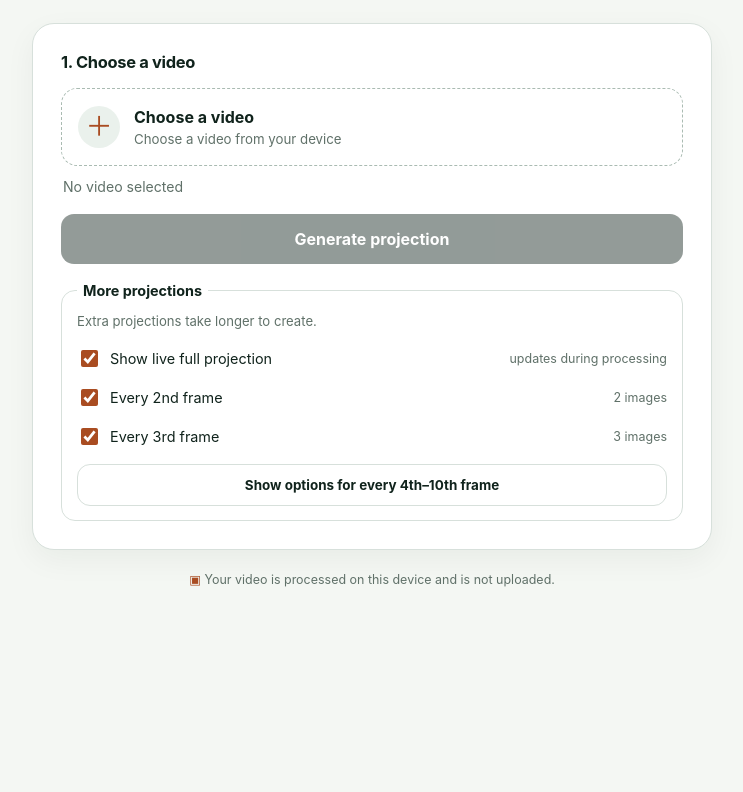
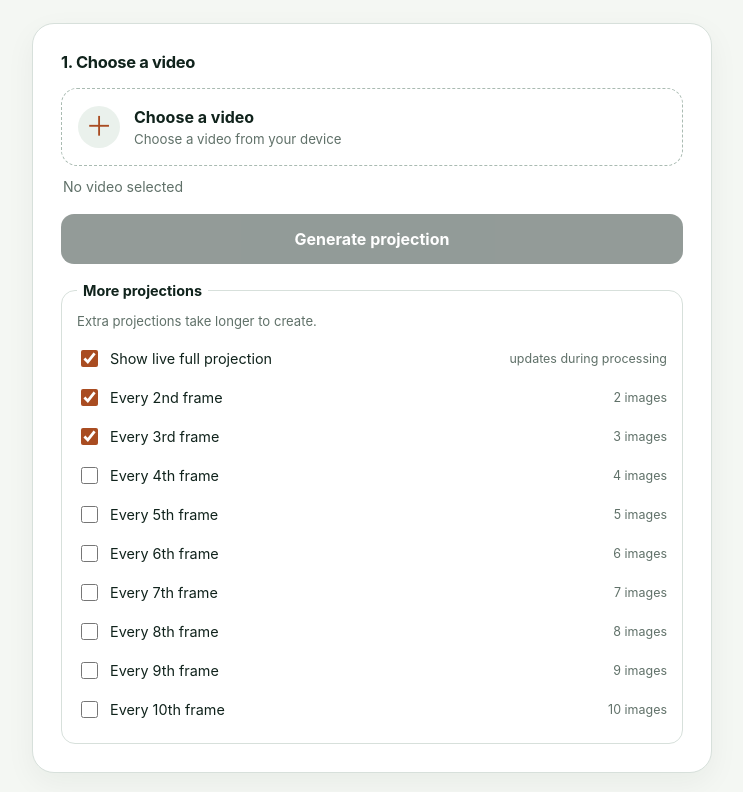
Before and after one commit to WDGAllen/minzproject, a plain HTML site: page index.html in a window 1280 px wide. Shown: the part 212-1004 px from the top of the page, without its empty margins (268-1011 px from the left). Drawn offline with Linux system fonts and the light colour scheme.

Commit message:
fix frame intervals

```diff
--- a/app.js
+++ b/app.js
@@ -143,11 +143,3 @@ async function generateProjection() {
 }
 
 generateButton.addEventListener('click', generateProjection);
-
-document.querySelector('#toggle-extended').addEventListener('click', event => {
-  const options = document.querySelector('#extended-options');
-  const expanded = event.currentTarget.getAttribute('aria-expanded') === 'true';
-  event.currentTarget.setAttribute('aria-expanded', String(!expanded));
-  options.hidden = expanded;
-  event.currentTarget.textContent = expanded ? 'Show options for every 4th–10th frame' : 'Hide options for every 4th–10th frame';
-});
--- a/index.html
+++ b/index.html
@@ -29,16 +29,13 @@
           <label><input id="live-preview" type="checkbox" checked /> Show live full projection <span>updates during processing</span></label>
           <label><input id="every-2" type="checkbox" checked /> Every 2nd frame <span>2 images</span></label>
           <label><input id="every-3" type="checkbox" checked /> Every 3rd frame <span>3 images</span></label>
-          <div id="extended-options" class="extended-options" hidden>
-            <label><input class="extra-step" type="checkbox" data-step="4" checked /> Every 4th frame <span>4 images</span></label>
-            <label><input class="extra-step" type="checkbox" data-step="5" checked /> Every 5th frame <span>5 images</span></label>
-            <label><input class="extra-step" type="checkbox" data-step="6" checked /> Every 6th frame <span>6 images</span></label>
-            <label><input class="extra-step" type="checkbox" data-step="7" checked /> Every 7th frame <span>7 images</span></label>
-            <label><input class="extra-step" type="checkbox" data-step="8" checked /> Every 8th frame <span>8 images</span></label>
-            <label><input class="extra-step" type="checkbox" data-step="9" checked /> Every 9th frame <span>9 images</span></label>
-            <label><input class="extra-step" type="checkbox" data-step="10" checked /> Every 10th frame <span>10 images</span></label>
-          </div>
-          <button id="toggle-extended" class="secondary options-toggle" type="button" aria-expanded="false">Show options for every 4th–10th frame</button>
+          <label><input class="extra-step" type="checkbox" data-step="4" /> Every 4th frame <span>4 images</span></label>
+          <label><input class="extra-step" type="checkbox" data-step="5" /> Every 5th frame <span>5 images</span></label>
+          <label><input class="extra-step" type="checkbox" data-step="6" /> Every 6th frame <span>6 images</span></label>
+          <label><input class="extra-step" type="checkbox" data-step="7" /> Every 7th frame <span>7 images</span></label>
+          <label><input class="extra-step" type="checkbox" data-step="8" /> Every 8th frame <span>8 images</span></label>
+          <label><input class="extra-step" type="checkbox" data-step="9" /> Every 9th frame <span>9 images</span></label>
+          <label><input class="extra-step" type="checkbox" data-step="10" /> Every 10th frame <span>10 images</span></label>
         </fieldset>
       </section>
 
--- a/styles.css
+++ b/styles.css
@@ -15,8 +15,6 @@ button { min-height:50px; border:0; border-radius:13px; padding:0 18px; font:inh
 .output-options label { display:flex; align-items:center; gap:9px; padding:8px 0; font-size:.9rem; }
 .output-options label span { margin-left:auto; color:var(--muted); font-size:.78rem; }
 .output-options input { accent-color:var(--accent-dark); width:17px; height:17px; }
-.extended-options { margin-left:12px; padding-left:12px; border-left:2px solid var(--line); }
-.options-toggle { width:100%; min-height:42px; margin-top:8px; font-size:.84rem; }
 .projection-group { margin-top:26px; }
 .projection-group h3 { margin:0; padding-bottom:10px; border-bottom:1px solid var(--line); font-size:.95rem; letter-spacing:.06em; }
 .projection-group article { margin-top:14px; }
```
